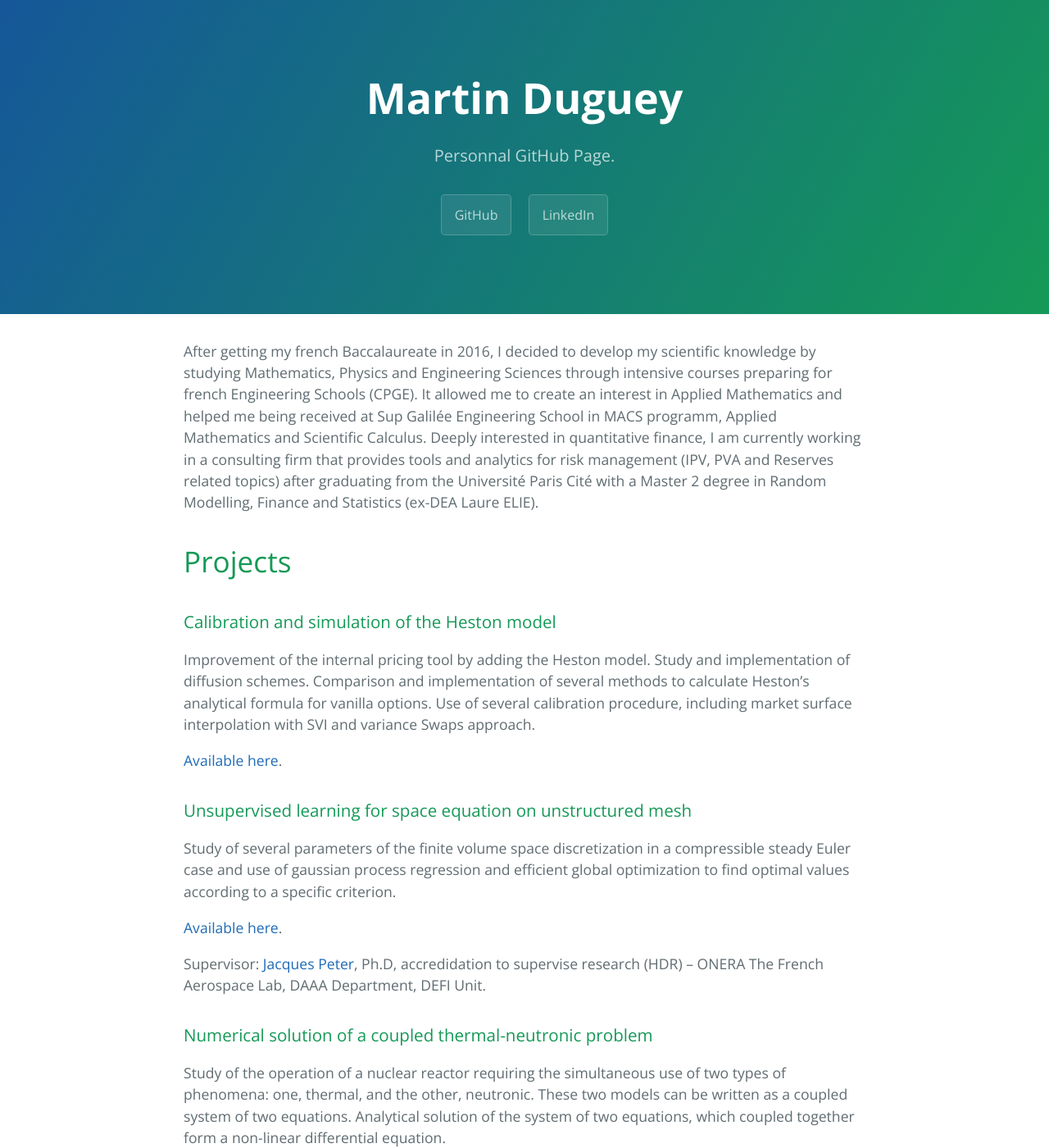
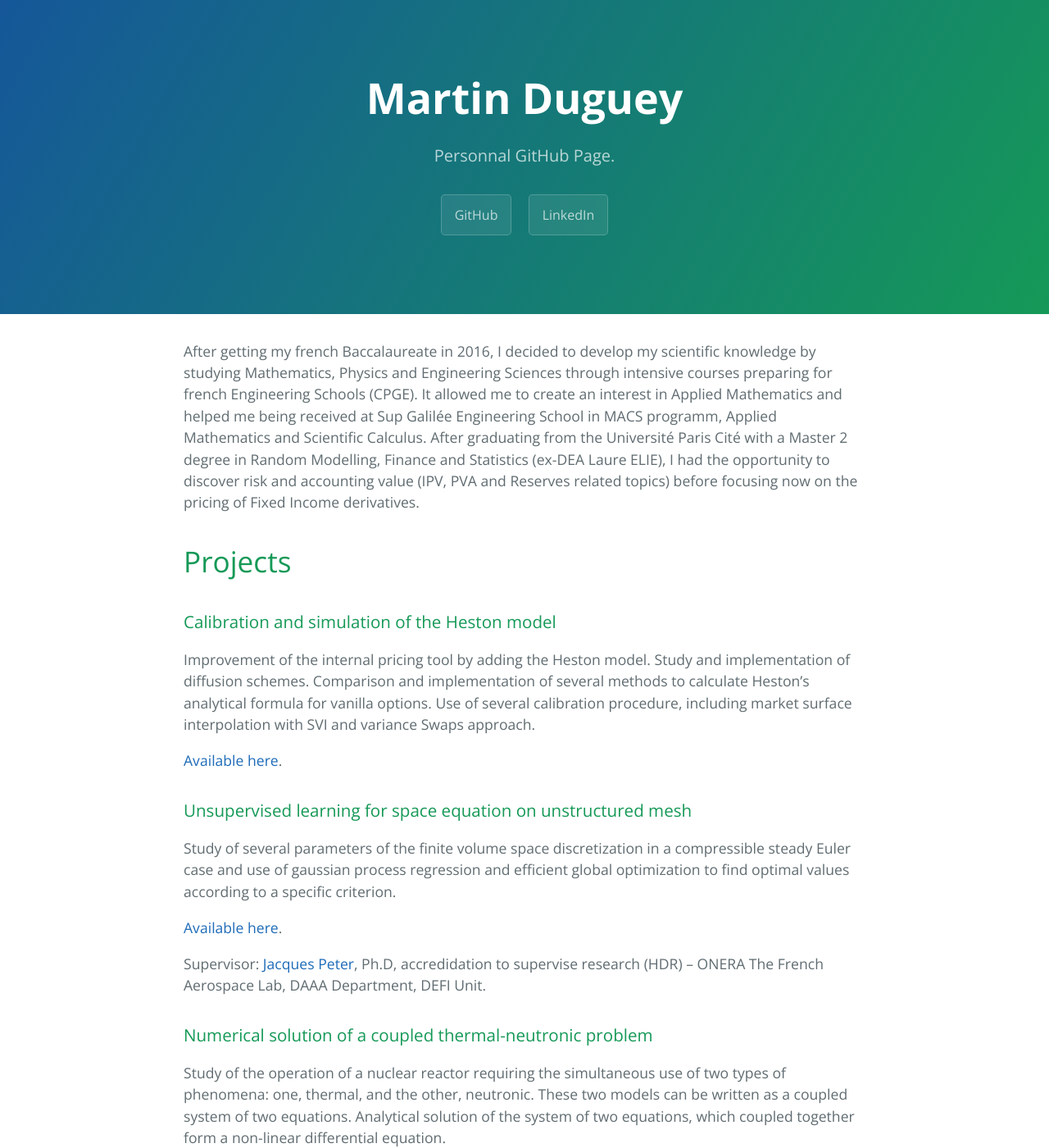
Before and after one commit to martinduguey/personnalpage, a Jekyll site: the page built from index.md, in a window 1280 px wide and 1400 px high. Shown: the whole window at 82% size. Built offline with Jekyll 4.4.1, drawn with Linux system fonts in a browser that asks for light colours; part of the change alters nothing that is shown.

Commit message:
Update index.md

```diff
--- a/index.md
+++ b/index.md
@@ -3,10 +3,7 @@ layout: default
 ---
 After getting my french Baccalaureate in 2016, I decided to develop my scientific knowledge by studying Mathematics, Physics and Engineering Sciences
 through intensive courses preparing for french Engineering Schools (CPGE). It allowed me to create an interest in Applied Mathematics and helped me
-being received at Sup Galilée Engineering School in MACS programm, Applied Mathematics and Scientific Calculus.
-Deeply interested in quantitative finance, I am currently working in a consulting firm that provides tools and analytics for
-risk management (IPV, PVA and Reserves related topics) after graduating from the Université Paris Cité with a Master 2 degree in
-Random Modelling, Finance and Statistics (ex-DEA Laure ELIE).
+being received at Sup Galilée Engineering School in MACS programm, Applied Mathematics and Scientific Calculus. After graduating from the Université Paris Cité with a Master 2 degree in Random Modelling, Finance and Statistics (ex-DEA Laure ELIE), I had the opportunity to discover risk and accounting value (IPV, PVA and Reserves related topics) before focusing now on the pricing of Fixed Income derivatives.
 
 # Projects
 
@@ -23,7 +20,7 @@ to find optimal values according to a specific criterion.
 
 [Available here](./Projects/Rapport_DUGUEY_Martin.pdf).
 
-Supervisor: [Jacques Peter](./https://www.onera.fr/en/staff/jacques-peter), Ph.D, accredidation to supervise research (HDR) – ONERA The French Aerospace Lab, DAAA Department, DEFI Unit.
+Supervisor: <a href="https://www.onera.fr/en/staff/jacques-peter">Jacques Peter</a>, Ph.D, accredidation to supervise research (HDR) – ONERA The French Aerospace Lab, DAAA Department, DEFI Unit.
 
 ### Numerical solution of a coupled thermal-neutronic problem
 Study of the operation of a nuclear reactor requiring the simultaneous use of two types of phenomena: one, thermal, and the other, neutronic. These two models can be written as a coupled system of two equations.
@@ -31,14 +28,15 @@ Analytical solution of the system of two equations, which coupled together form
 
 [Available here](./Projects/DUGUEY_Martin_StageMAP5.pdf).
 
-Supervisor: [Olivier Lafitte](./https://www.math.univ-paris13.fr/~lafitte/wiki/index.php?n=Main.HomePage), Director of the International Joint Unit 3457 and Researcher at LAGA UMR 7539, Sorbonne Paris Nord University.
+Supervisor: <a href="https://www.math.univ-paris13.fr/~lafitte/wiki/index.php">Olivier Lafitte</a>, Director of the International Joint Unit 3457 and Researcher at LAGA UMR 7539, Sorbonne Paris Nord University.
 
 ### Domain decomposition with Schwarz's algorithm
-Study of both steady and unsteady advection-diffusion problems throughout Schwarz's algorithm iterations with Robin's boundary condition. Well-posedness study, numerical implementation and convergence's proof with an energy method. Work done with [Imad BADDA](./https://www.linkedin.com/in/imad-badda/).
+Study of both steady and unsteady advection-diffusion problems throughout Schwarz's algorithm iterations with Robin's boundary condition. Well-posedness study, numerical implementation and convergence's proof with an energy method. Work done with <a href="https://www.linkedin.com/in/imad-badda/">Imad Badda</a>.
 
 [Available here](./Projects/Projet_DD_MACS_2.pdf).
 
-Supervisor: [Caroline Japhet](./https://www.math.univ-paris13.fr/~japhet/cjaphetmain.htm), CNRS, UMR 7539, LAGA, Université Sorbonne Paris Nord.
+Supervisor: <a href="https://www.math.univ-paris13.fr/~japhet/cjaphetmain.htm">Caroline Japhet</a>, CNRS, UMR 7539, LAGA, Université Sorbonne Paris Nord.
+
 
 # Exercises
 
```
